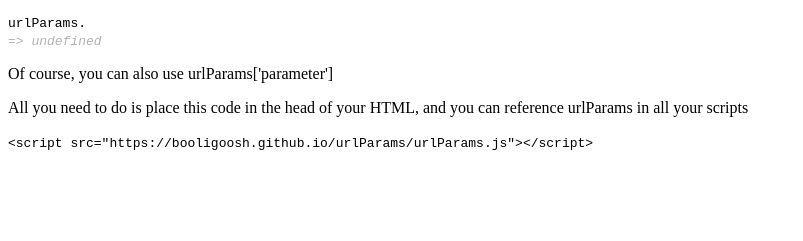
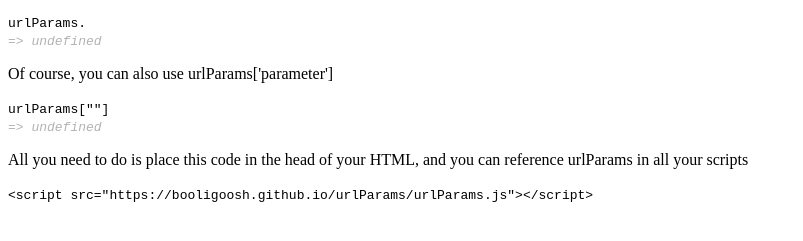
Before and after one commit to Booligoosh/urlParams, a plain HTML site: page index.html in a window 1280 px wide. Shown: the part 101-342 px from the top of the page, without its empty margins (0-803 px from the left). Drawn offline with Linux system fonts and the light colour scheme.

Commit message:
added eg2

```diff
--- a/index.html
+++ b/index.html
@@ -83,6 +83,23 @@
         p.appendChild(e);
         var b = document.createElement("br");
         p.appendChild(b);
+        //EG2
+        var t1 = 'urlParams["' + keys[i]+ '"]';
+        var e = document.createElement("code");
+        var node = document.createTextNode(t1);
+        e.appendChild(node);
+        var p = document.getElementById("eg2");
+        p.appendChild(e);
+        var b = document.createElement("br");
+        p.appendChild(b);
+        var e = document.createElement("code");
+        var node = document.createTextNode(t2);
+        e.appendChild(node);
+        e.className = 'res'
+        var p = document.getElementById("eg2");
+        p.appendChild(e);
+        var b = document.createElement("br");
+        p.appendChild(b);
       }
     </script>
   </body>
```
